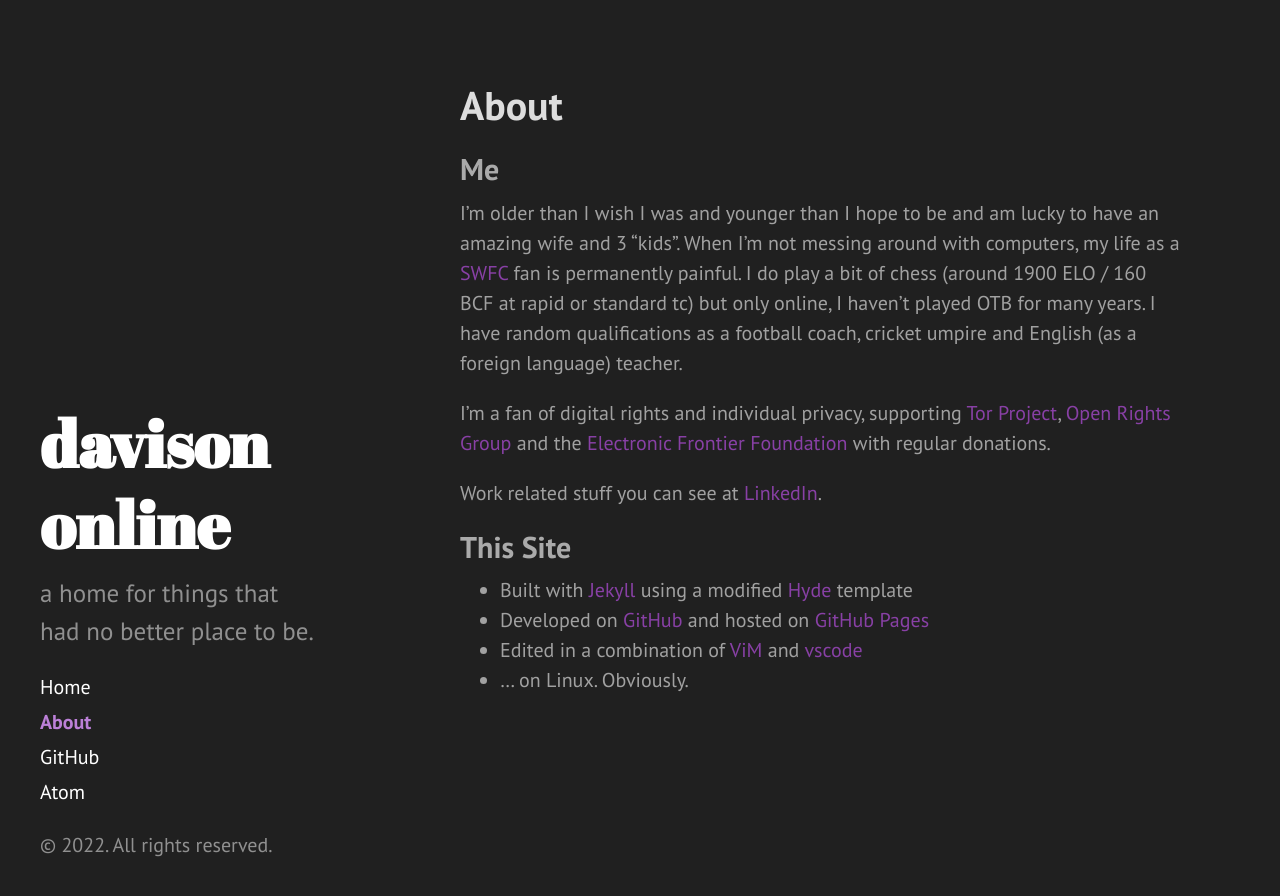
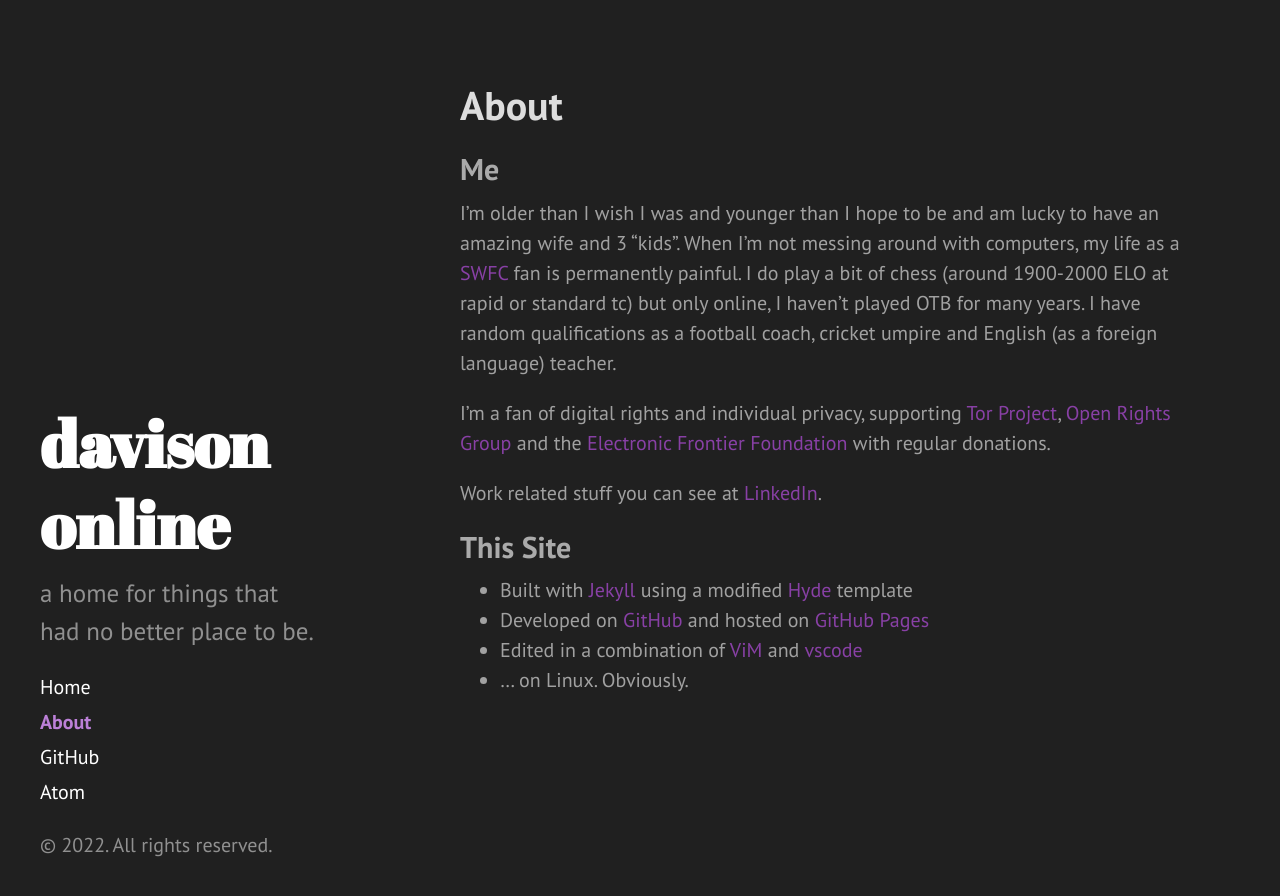
Before and after one commit to davison/davison.github.io, a Jekyll site: the page built from about.md, in a window 1280 px wide. Shown: the top 896 px of the page. Built offline with Jekyll 4.4.1, drawn with Linux system fonts in a browser that asks for light colours.

```diff
--- a/Gemfile
+++ b/Gemfile
@@ -8,14 +8,14 @@ source "https://rubygems.org"
 #
 # This will help ensure the proper Jekyll version is running.
 # Happy Jekylling!
-gem "jekyll", "~> 3.7.4"
+#gem "jekyll", "~> 3.7.4"
 
 # This is the default theme for new Jekyll sites. You may change this to anything you like.
 #gem "minimal"
 
 # If you want to use GitHub Pages, remove the "gem "jekyll"" above and
 # uncomment the line below. To upgrade, run `bundle update github-pages`.
-# gem "github-pages", group: :jekyll_plugins
+gem "github-pages", group: :jekyll_plugins
 
 # If you have any plugins, put them here!
 group :jekyll_plugins do
@@ -29,3 +29,5 @@ gem "tzinfo-data", platforms: [:mingw, :mswin, :x64_mingw, :jruby]
 
 # Performance-booster for watching directories on Windows
 gem "wdm", "~> 0.1.0" if Gem.win_platform?
+
+gem "webrick", "~> 1.7"
--- a/about.md
+++ b/about.md
@@ -6,7 +6,7 @@ permalink: /about/
 
 ## Me
 
-I'm older than I wish I was and younger than I hope to be and am lucky to have an amazing wife and 3 "kids". When I'm not messing around with computers, my life as a [SWFC](https://www.swfc.co.uk) fan is permanently painful. I do play a bit of chess (around 1900 ELO / 160 BCF at rapid or standard tc) but only online, I haven't played OTB for many years. I have random qualifications as a football coach, cricket umpire and English (as a foreign language) teacher.
+I'm older than I wish I was and younger than I hope to be and am lucky to have an amazing wife and 3 "kids". When I'm not messing around with computers, my life as a [SWFC](https://www.swfc.co.uk) fan is permanently painful. I do play a bit of chess (around 1900-2000 ELO at rapid or standard tc) but only online, I haven't played OTB for many years. I have random qualifications as a football coach, cricket umpire and English (as a foreign language) teacher.
 
 I'm a fan of digital rights and individual privacy, supporting [Tor Project](https://torproject.org), [Open Rights Group](https://www.openrightsgroup.org/) and the [Electronic Frontier Foundation](https://www.eff.org/) with regular donations.
 
```
Also changed, not shown: _posts/2022-12-16-escaping-the-cult-of-google.md (added, +70 -0 lines), Gemfile.lock, 1 other file.
